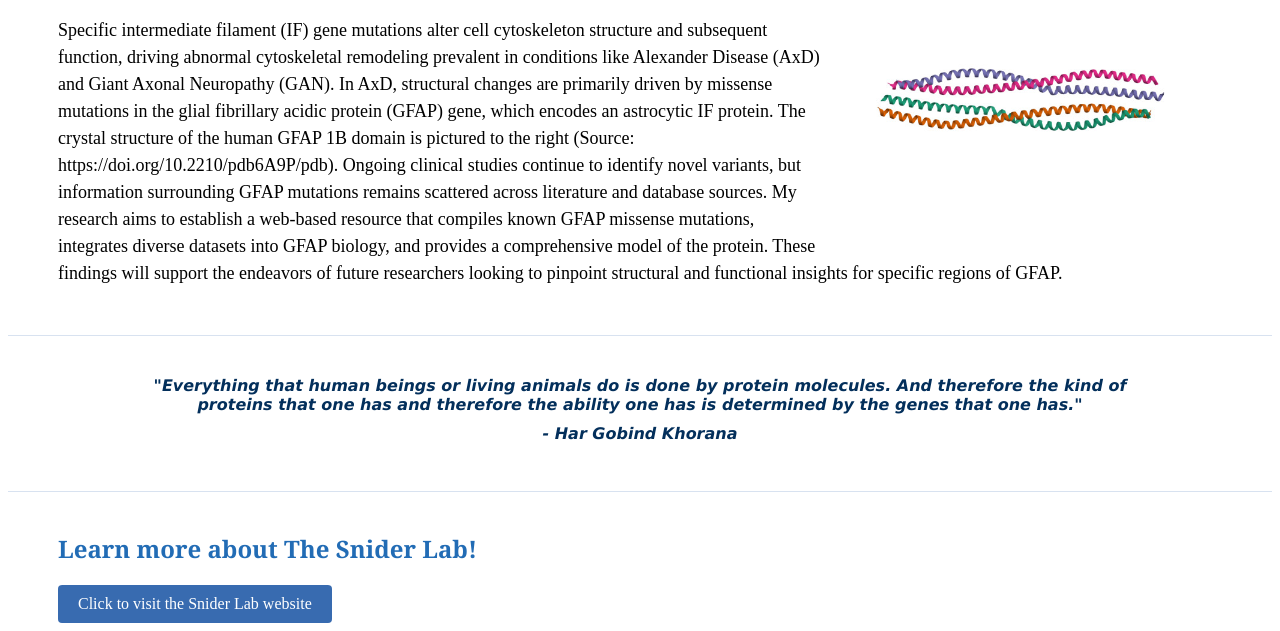
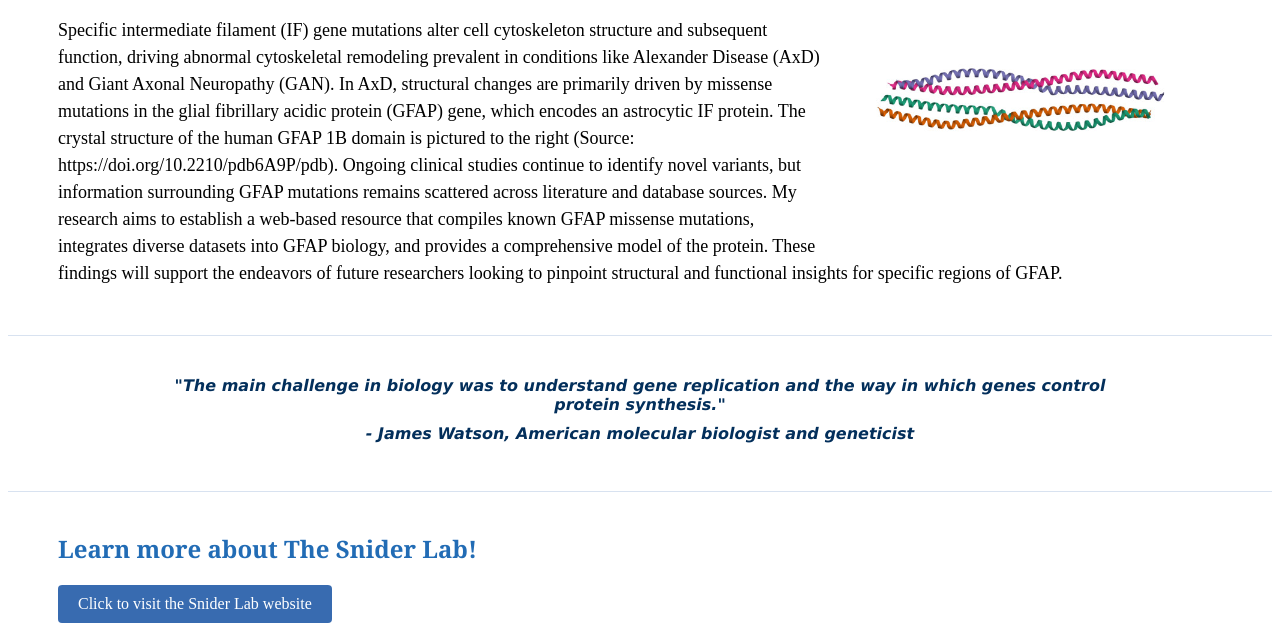
Before and after one commit to pragathiakula/pragathiakula.github.io, a plain HTML site: page research.html in a window 1280 px wide. Shown: the part 177-808 px from the top of the page. Drawn offline with Linux system fonts and the light colour scheme.

Commit message:
changed quote in research statement

```diff
--- a/research.html
+++ b/research.html
@@ -34,12 +34,10 @@
 
 
         <p class="quote_2">
-            "Everything that human beings or living animals do is done by protein molecules.
-            And therefore the kind of proteins that one has and therefore the ability one has is determined by
-            the genes that one has."
+            "The main challenge in biology was to understand gene replication and the way in which genes control protein synthesis."
         </p>
         <p class="quote_2">
-            - Har Gobind Khorana
+            - James Watson, American molecular biologist and geneticist
         </p>
 
         <hr>
```
